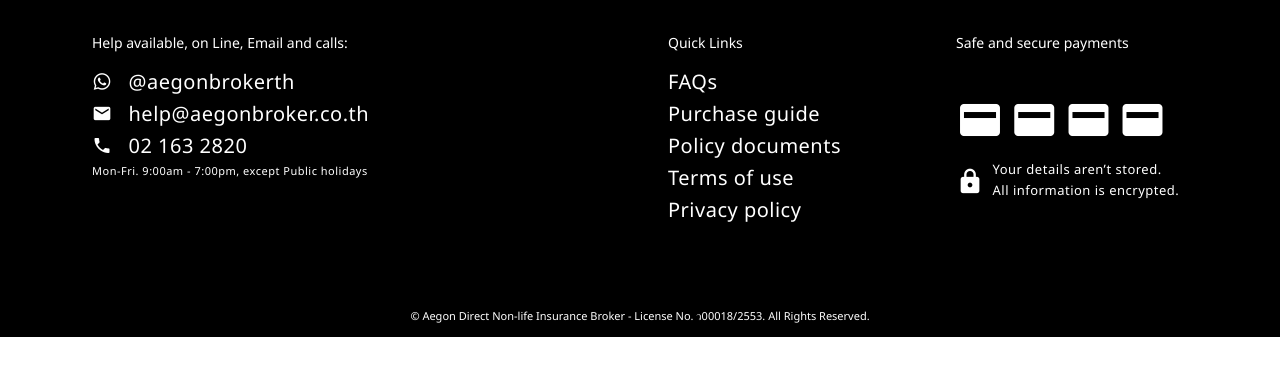
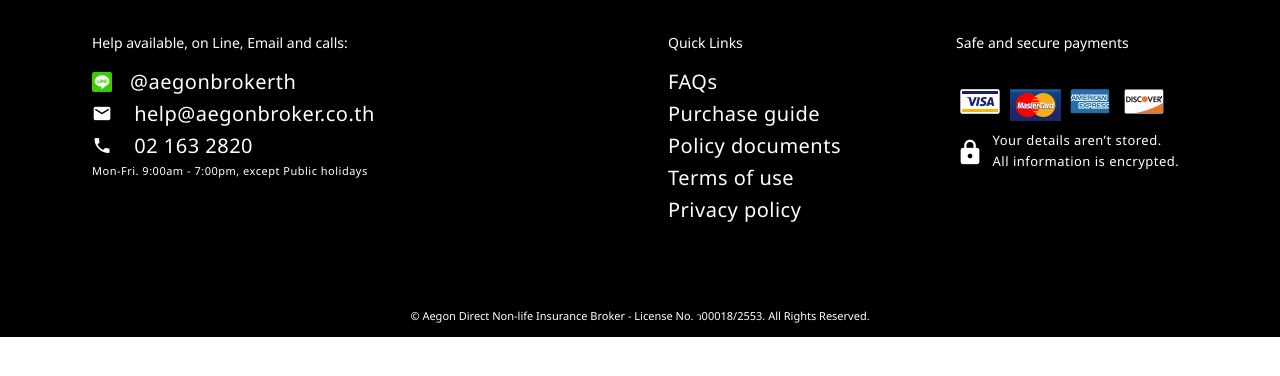
Before and after one commit to raynormw/frontend-thailand, a plain HTML site: page page2.html in a window 1280 px wide. Drawn offline with Linux system fonts and the light colour scheme.

Commit message:
:wrench: Update asset

```diff
--- a/page2.html
+++ b/page2.html
@@ -16,10 +16,21 @@
       <div class="grid-2 m-l-56">
         <p class="footer-title">Help available, on Line, Email and calls:</p>
         <div class="footer-content">
-          <p><span class="mdi mdi-whatsapp m-r-16"></span>@aegonbrokerth</p>
-          <p><span class="mdi mdi-email m-r-16"></span>help@aegonbroker.co.th</p>
-          <p><span class="mdi mdi-phone m-r-16"></span>02 163 2820</p>
-          <p class="footer-content-hour">Mon-Fri. 9:00am - 7:00pm, except Public holidays</p>
+          <p class="line-container">
+            <img src="img/line.png" alt="line_icon">
+            @aegonbrokerth
+          </p>
+          <p>
+            <span class="mdi mdi-email m-r-16"></span>
+            help@aegonbroker.co.th
+          </p>
+          <p>
+            <span class="mdi mdi-phone m-r-16"></span>
+            02 163 2820
+          </p>
+          <p class="footer-content-hour">
+            Mon-Fri. 9:00am - 7:00pm, except Public holidays
+          </p>
         </div>
       </div>
       <div class="grid-1">
@@ -36,10 +47,10 @@
         <p class="footer-title">Safe and secure payments</p>
         <div class="footer-content">
           <p class="m-t-32">
-            <span class="mdi mdi-credit-card"></span>
-            <span class="mdi mdi-credit-card"></span>
-            <span class="mdi mdi-credit-card"></span>
-            <span class="mdi mdi-credit-card"></span>
+            <img src="img/visa.png" alt="visa_icon">
+            <img src="img/mastercard.png" alt="mastercard_icon">
+            <img src="img/american_express.png" alt="american_express_icon">
+            <img src="img/discover.png" alt="discover_icon">
           </p>
           <div class="footer-lock">
             <span class="mdi mdi-lock"></span>
@@ -95,6 +106,16 @@
     letter-spacing: 0.5px;
   }
 
+  .line-container {
+    display: flex;
+    align-items: center;
+  }
+
+  .line-container img {
+    width: 20px;
+    margin-right: 18px;
+  }
+
   .footer-content-hour {
     font-size: 11px;
   }
```
Also changed, not shown: footer.html (+4 -4 lines).
